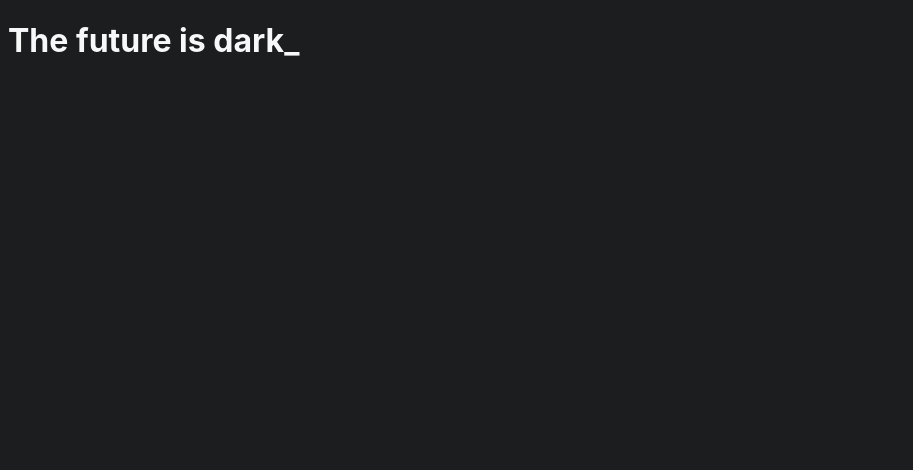
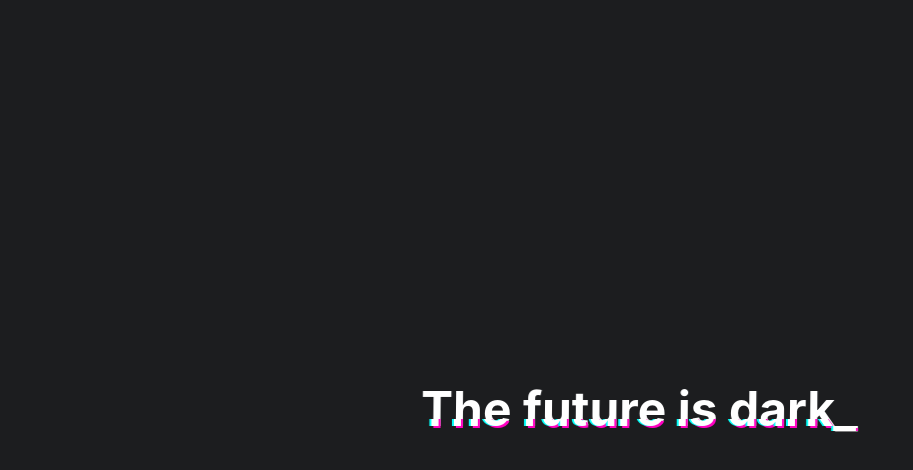
Before and after one commit to jellypbc/darkpaper, a React (Create React App) app: page / in a window 1280 px wide. Shown: the top 470 px of the page, without its empty margins (0-913 px from the left). Built offline with nearby package versions, Linux system fonts and the light colour scheme.

Commit message:
Updates .css file to .scss, centers and glitches hero

```diff
--- a/src/components/App.js
+++ b/src/components/App.js
@@ -1,7 +1,14 @@
-import '../css/app.css'
+import '../css/app.scss'
 
 function App() {
-  return <h1>The future is dark_</h1>
+  return (
+    <div id="app">
+      <div id="wrapper">
+        <h1 className="glitch" data-text="The future is dark_">The future is dark_</h1>
+      </div>
+    </div>
+  )
 }
 
+
 export default App
--- a/src/css/app.css
+++ /dev/null
@@ -1,10 +0,0 @@
-@import-normalize;
-
-*, *::before, *::after {
-  font-family: -apple-system, BlinkMacSystemFont, Segoe UI, Helvetica, Arial, sans-serif, Apple Color Emoji, Segoe UI Emoji;
-}
-
-body {
-  background-color: #1C1D1F;
-  color: #F7F8F8;
-}
--- /dev/null
+++ b/src/css/app.scss
@@ -0,0 +1,91 @@
+// @import-normalize;
+
+*, *::before, *::after {
+  font-family: -apple-system, BlinkMacSystemFont, Segoe UI, Helvetica, Arial, sans-serif, Apple Color Emoji, Segoe UI Emoji;
+}
+
+body {
+  background-color: #1C1D1F;
+  color: #F7F8F8;
+}
+
+#app {
+  height: 100vh;
+  width: 100%;
+  margin: 0;
+  padding: 0;
+  display: flex;
+  flex-direction: column;
+  justify-content: center;
+  align-items: center;
+  // background: linear-gradient(rgba(10,10,10,.6),rgba(0,0,0,.9)), repeating-linear-gradient(0, transparent, transparent 2px, black 3px, black 3px),
+	// 	url('https://images.unsplash.com/photo-1506399558188-acca6f8cbf41?ixlib=rb-0.3.5&q=85&fm=jpg&crop=entropy&cs=srgb&ixid=eyJhcHBfaWQiOjE0NTg5fQ&s=7118759521e3184778a3b5e010e202c6');
+  // background-size: cover;
+  // background-position: center;
+	// z-index: 1;
+}
+
+#wrapper {
+  text-align: center;
+}
+
+@mixin glitchCopy {
+  content: attr(data-text);
+  position: absolute;
+  top: 0;
+  left: 0;
+  width: 100%;
+  height: 100%;
+}
+
+.glitch {
+  position: relative;
+  color: white;
+  font-size: 3em;
+  /* letter-spacing: .5em; */
+  animation: glitch-skew 1s infinite linear alternate-reverse;
+
+  &::before {
+    @include glitchCopy;
+    left: 2px;
+    text-shadow: -2px 0 #ff00c1;
+    clip: rect(44px, 450px, 56px, 0);
+    animation: glitch-anim 5s infinite linear alternate-reverse;
+  }
+
+  &::after {
+    @include glitchCopy;
+    left: -2px;
+    text-shadow: -2px 0 #00fff9, 2px 2px #ff00c1;
+    animation: glitch-anim2 1s infinite linear alternate-reverse;
+  }
+}
+
+@keyframes glitch-anim {
+  $steps: 20;
+  @for $i from 0 through $steps {
+    #{percentage($i*(1/$steps))} {
+      clip: rect(random(100)+px, 9999px, random(100)+px, 0);
+			transform: skew((random(100) / 100) + deg);
+    }
+  }
+}
+
+@keyframes glitch-anim2 {
+  $steps: 20;
+  @for $i from 0 through $steps {
+    #{percentage($i*(1/$steps))} {
+      clip: rect(random(100)+px, 9999px, random(100)+px, 0);
+			transform: skew((random(100) / 100) + deg);
+    }
+  }
+}
+
+@keyframes glitch-skew {
+  $steps: 10;
+  @for $i from 0 through $steps {
+    #{percentage($i*(1/$steps))} {
+      transform: skew((random(10) - 5) + deg);
+    }
+  }
+}
```
